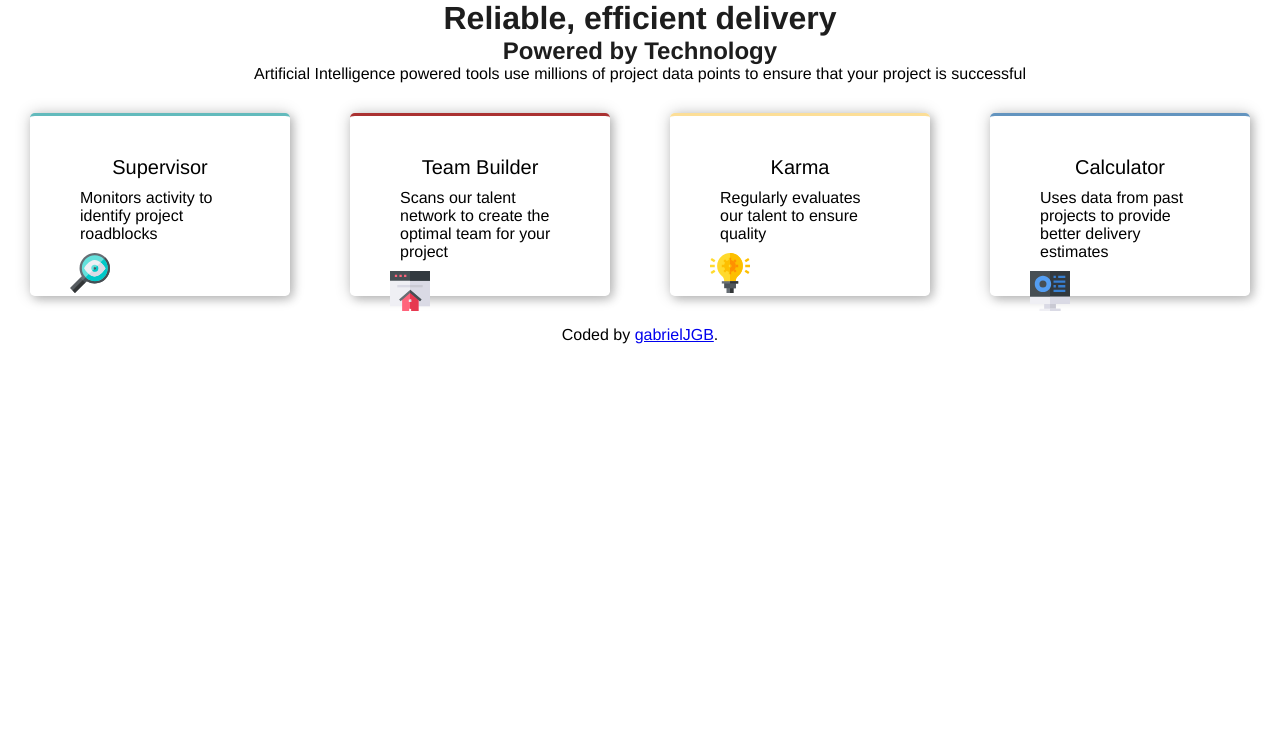
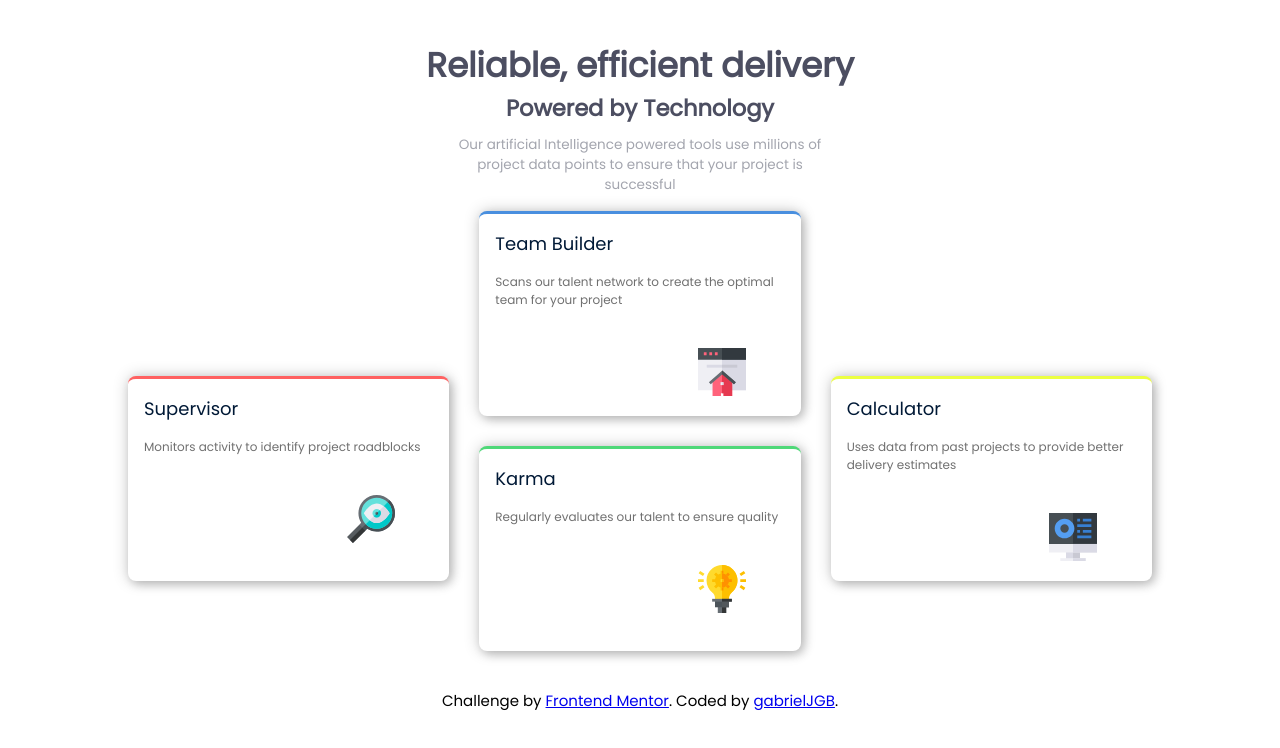
Before and after one commit to gabrielJGB/four-card-feature-section-master, a plain HTML site: page index.html in a window 1280 px wide. Drawn offline with Linux system fonts and the light colour scheme.

Commit message:
finished desktop version

```diff
--- a/index.html
+++ b/index.html
@@ -1,50 +1,52 @@
 <!DOCTYPE html>
 <html lang="en">
+
 <head>
   <meta charset="UTF-8">
-  <meta name="viewport" content="width=device-width, initial-scale=1.0"> <!-- displays site properly based on user's device -->
-
+  <meta name="viewport" content="width=device-width, initial-scale=1.0">
+  <!-- displays site properly based on user's device -->
   <link rel="icon" type="image/png" sizes="32x32" href="./images/favicon-32x32.png">
   <link rel="stylesheet" href="style.css">
-
+  <link href="https://fonts.googleapis.com/css?family=Poppins&display=swap" rel="stylesheet">
   <title>Frontend Mentor | Four card feature section</title>
 
 </head>
+
 <body>
 
   <header>
-    <h1 class="header-title">Reliable, efficient delivery<h1>
-    <h2 class="header-subtitle">Powered by Technology<h1>
+    <h1 class="title">Reliable, efficient delivery<h1>
+    <h2 class="subtitle">Powered by Technology<h2>
   </header>
 
   <main>
 
-    <p class="description"> Artificial Intelligence powered tools use millions of project data points
-  to ensure that your project is successful</p>
+    <div class="description"> Our artificial Intelligence powered tools use millions of project data points
+      to ensure that your project is successful</div>
 
-  <div class="boxes">
+    <div class="container">
 
-    <div class="supervisor-box">
-      <p class="box-header">Supervisor</p>
-        <p class="box-info">Monitors activity to identify project roadblocks</p>
+      <div class="item supervisor">
+        <p class="card-header">Supervisor</p>
+        <p class="card-info">Monitors activity to identify project roadblocks</p>
         <img src="images/icon-supervisor.svg">
       </div>
 
-    <div class="team-builder-box">
-        <p class="box-header">Team Builder</p>
-        <p class="box-info">Scans our talent network to create the optimal team for your project</p>
+      <div class="item team">
+        <p class="card-header">Team Builder</p>
+        <p class="card-info">Scans our talent network to create the optimal team for your project</p>
         <img src="images/icon-team-builder.svg">
       </div>
 
-    <div class="karma-box">
-        <p class="box-header">Karma</p>
-      <p class="box-info">Regularly evaluates our talent to ensure quality</p>
+      <div class="item karma">
+        <p class="card-header">Karma</p>
+        <p class="card-info">Regularly evaluates our talent to ensure quality</p>
         <img src="images/icon-karma.svg">
       </div>
 
-    <div class="calculator-box">
-        <p class="box-header">Calculator</p>
-        <p class="box-info">Uses data from past projects to provide better delivery estimates</p>
+      <div class="item calculator">
+        <p class="card-header">Calculator</p>
+        <p class="card-info">Uses data from past projects to provide better delivery estimates</p>
         <img src="images/icon-calculator.svg">
       </div>
     </div>
@@ -52,10 +54,11 @@
 
   <footer>
     <p class="attribution">
-          Coded by <a href="#">gabrielJGB</a>.
+      Challenge by <a href="https://www.frontendmentor.io?ref=challenge" target="_blank">Frontend Mentor</a>.
+      Coded by <a href="https://github.com/gabrielJGB">gabrielJGB</a>.
     </p>
   </footer>
 
+</body>
 
-</body>
 </html>
--- a/style.css
+++ b/style.css
@@ -1,76 +1,123 @@
-*
-{
+*{
   padding:0;
   margin: 0;
 }
 
-body{
-    font-family: 'Franklin Gothic Medium', 'Arial Narrow', Arial, sans-serif;
+body {
+    text-align: center;
+    font-family: 'Poppins', sans-serif;
+    font-size: 15px;
 }
 
-.footer{
-    text-align: center;
+.title{
+
+        font-size: 34px;
+        padding: 0;
+        color: #000;
+        color: hsl(234, 12%, 34%);
+        margin-top: 40px;
+        margin-bottom: 0;
+
 }
 
-.box-header{
-    font-size:20px;
-    text-align: center;;
-}
-
-.header-title{
-    text-align: center;
-    color: rgb(29, 29, 29);
-}
-
-.header-subtitle{
-    text-align: center;
-    color: rgb(29, 29, 29);
+.subtitle{
+    color: black;
+    color: hsl(234, 12%, 34%);
+    margin: 0;
 }
 
 .description{
+    font-size: 0.9em;
     text-align: center;
-}
-.karma-box,.calculator-box,.supervisor-box,.team-builder-box{
-box-shadow: .2rem .2rem .6rem #00000033 , 0 0 1rem #00000033;
-border-radius: 0.3rem;
-width: 300px;
-height:100px;
-padding: 40px;
-margin: 30px;
+    max-width: 400px;
+    margin: 10px auto;
+    color: black;
+    color: hsl(229, 6%, 66%);
+
 }
 
-
-
-.box-info{
-    padding: 10px;
+.container {
+    display: grid;
+    grid-template-columns: 1fr 1fr 1fr;
+    gap:30px;
+    padding-left:10%;
+    padding-right: 10%;
+    margin-bottom: 1rem;
+    margin-top: 1rem;
 }
 
-.supervisor-box{
-    border-top: solid hsl(181, 40%, 56%);
+.card-header{
+    font-weight: 500;
+    font-size: 18px;
+    padding: 0;
+    color: rgb(0, 25, 54);
+    margin-top: 0px;
+    margin-bottom: 1rem;
 }
 
-.team-builder-box{
-    border-top: solid hsl(0, 55%, 43%);
+.card-info{
+    font-size: 0.8em;
+    max-width: 400px;
+    margin: 10px auto;
+    color: black;
+    color: hsl(0, 0%, 44%);
 }
 
-.karma-box{
-    border-top: solid hsl(42, 94%, 79%);
+.item {
+    background: hsl(0, 0%, 100%);
+    padding: 1rem;
+    color: rgb(44, 44, 44);
+    height: 100px;
+    box-shadow: .2rem .2rem .6rem #00000033 , 0 0 1rem #00000033;
+    border-radius: 0.5rem;
+    height: 170px;
+    text-align: left;
+    min-width: 140px;
 }
 
-.calculator-box{
-    border-top: solid hsl(208, 42%, 57%);
+.team{
+    margin-top: 0;
+    grid-area: 1/2;
+    border-top: solid hsl(212, 70%, 58%);
+}
+.team:hover{
+    box-shadow: .2rem .2rem .6rem #0084ff33 , 0 0 1rem #244e8533;
 }
 
-.boxes img{
-    width: 40px;
-    height: 40px;
+.supervisor {
+    grid-area: 2/1;
+    margin-top: -70px;
+    border-top: solid hsl(0, 100%, 69%);
+}
+.supervisor:hover{
+    box-shadow: .2rem .2rem .6rem #ff000033 , 0 0 1rem #851a1a33;
 }
 
-.boxes
-{
-  display:flex;
-  justify-content:center;
+.calculator {
+    grid-area: 2/3;
+    margin-top: -70px;
+    border-top: solid hsl(66, 100%, 63%);
 }
+.calculator:hover{
+    box-shadow: .2rem .2rem .6rem #d0ff0033 , 0 0 1rem #706b1f33;
+}
+
+.karma{
+    grid-area: 2/2;
+    border-top: solid hsl(138, 64%, 58%);
+}
+.karma:hover{
+    box-shadow: .2rem .2rem .6rem #00ff1533 , 0 0 1rem #1c742033;
+}
+
+img {
+width: 3rem;
+height: 3rem;
+padding-left: 70%;
+padding-top: 10%;
+}
+
 .attribution{
-    text-align: center;
+    margin-top:3%;
+    margin-bottom: 3%;
 }
```
Lines whose indentation alone changed are shown as unchanged.
